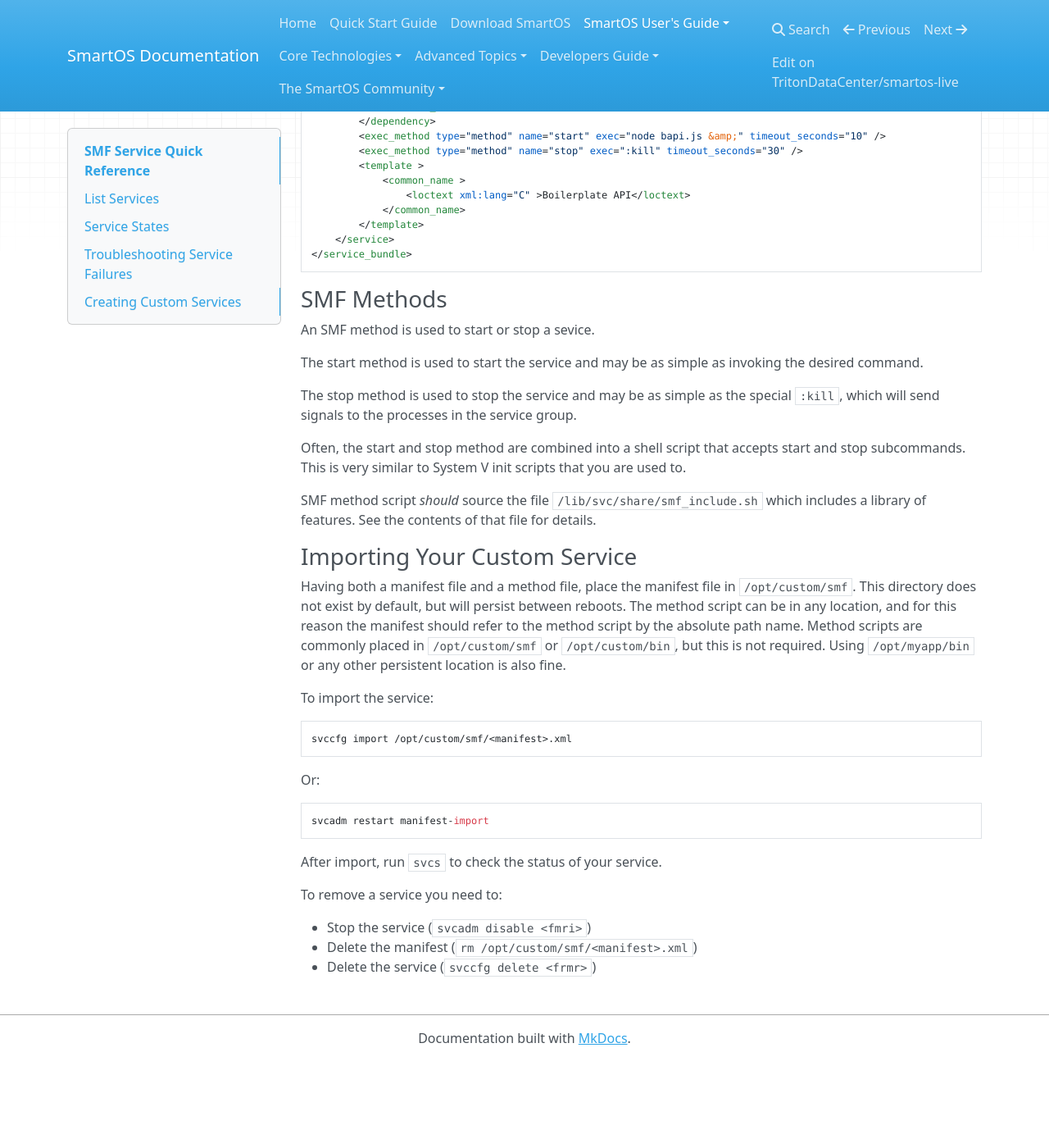
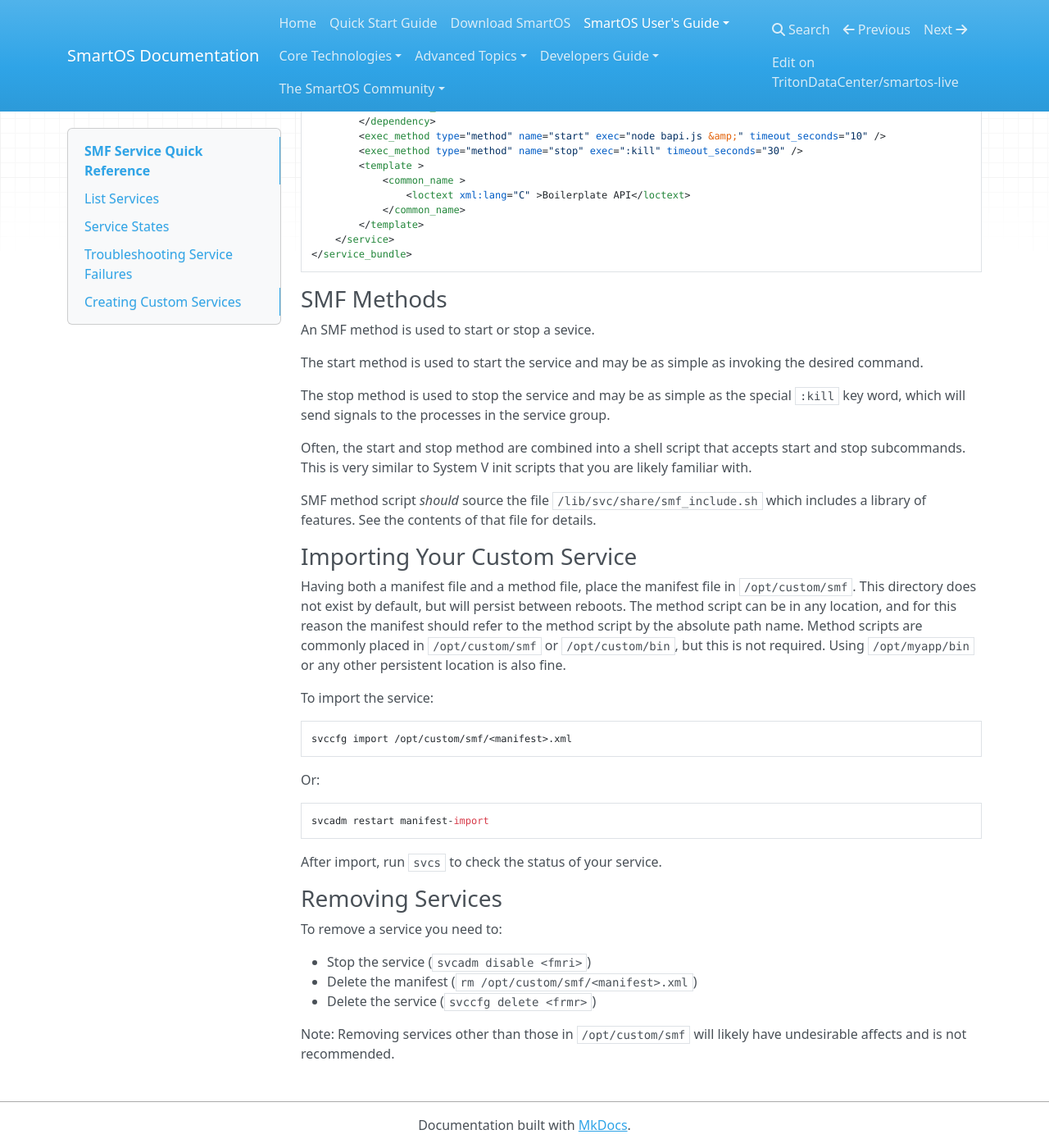
Before and after one commit to TritonDataCenter/smartos-docs, an MkDocs documentation site: the page built from docs/smf-quick-reference.md, in a window 1280 px wide and 1400 px high, scrolled down 3768 px. Shown: the whole window at 82% size. Built offline with MkDocs 1.6.1, drawn with Linux system fonts in a browser that asks for light colours; nearby versions of some CDN libraries; before the commit the page ends 5062 px from its top, so only the background shows below that.

Commit message:
Warning about removing system SMF services

```diff
--- a/docs/smf-quick-reference.md
+++ b/docs/smf-quick-reference.md
@@ -215,11 +215,11 @@
 the desired command.
 
 The stop method is used to stop the service and may be as simple as the special
-`:kill`, which will send signals to the processes in the service group.
+`:kill` key word, which will send signals to the processes in the service group.
 
 Often, the start and stop method are combined into a shell script that accepts
 start and stop subcommands. This is very similar to System V init scripts that
-you are used to.
+you are likely familiar with.
 
 SMF method script *should* source the file `/lib/svc/share/smf_include.sh`
 which includes a library of features. See the contents of that file for details.
@@ -244,8 +244,13 @@
 
 After import, run `svcs` to check the status of your service.
 
+### Removing Services
+
 To remove a service you need to:
 
 * Stop the service (`svcadm disable <fmri>`)
 * Delete the manifest (`rm /opt/custom/smf/<manifest>.xml`)
 * Delete the service (`svccfg delete <frmr>`)
+
+Note: Removing services other than those in `/opt/custom/smf` will likely have
+undesirable affects and is not recommended.
```
